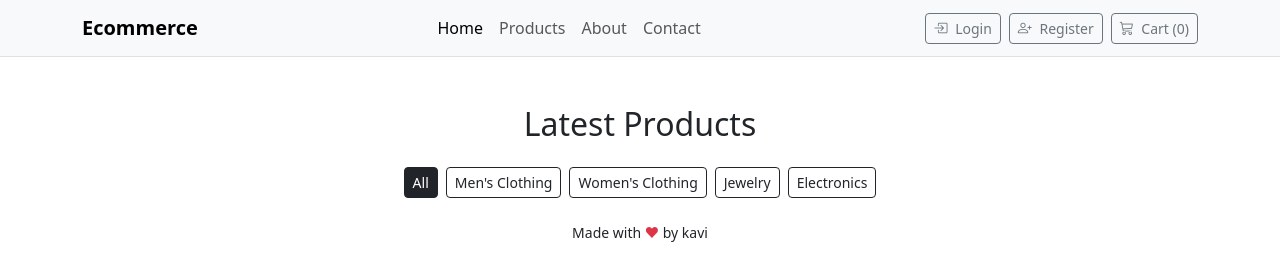
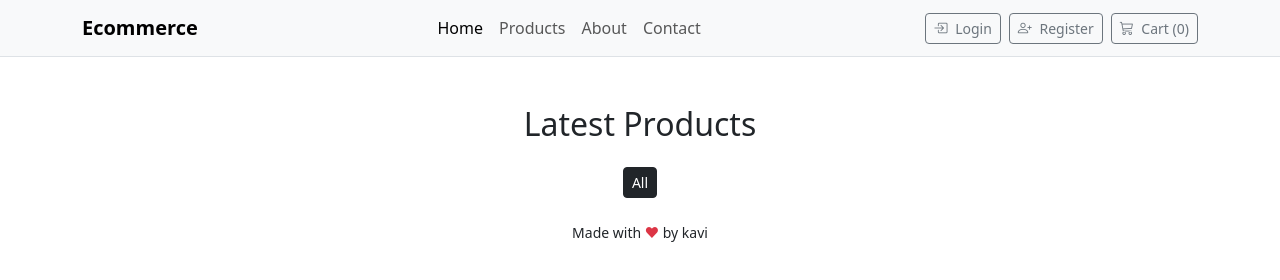
Before and after one commit to Kaviyarasan009/E-commerce-project, a plain HTML site: page products.html in a window 1280 px wide. Drawn offline with nearby package versions, Linux system fonts and the light colour scheme; no server answers.

```diff
--- a/products.html
+++ b/products.html
@@ -51,10 +51,7 @@
 
       <div class="d-flex flex-wrap justify-content-center gap-2 mb-4">
         <button class="btn btn-outline-dark btn-sm filter-btn active" data-category="all">All</button>
-        <button class="btn btn-outline-dark btn-sm filter-btn" data-category="men's clothing">Men's Clothing</button>
-        <button class="btn btn-outline-dark btn-sm filter-btn" data-category="women's clothing">Women's Clothing</button>
-        <button class="btn btn-outline-dark btn-sm filter-btn" data-category="jewelery">Jewelry</button>
-        <button class="btn btn-outline-dark btn-sm filter-btn" data-category="electronics">Electronics</button>
+
       </div>
 
       <div id="product-grid" class="row g-4"></div>
```
